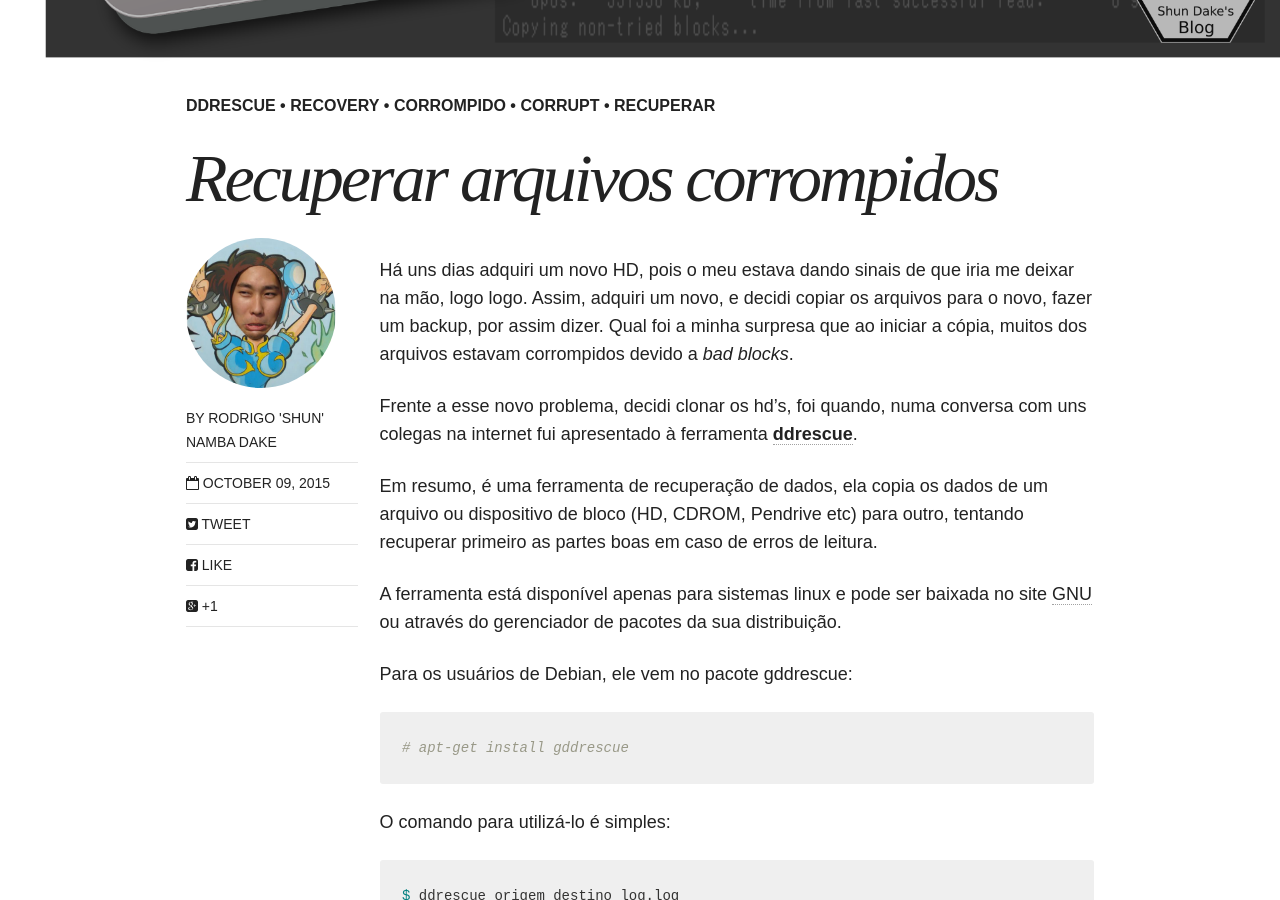
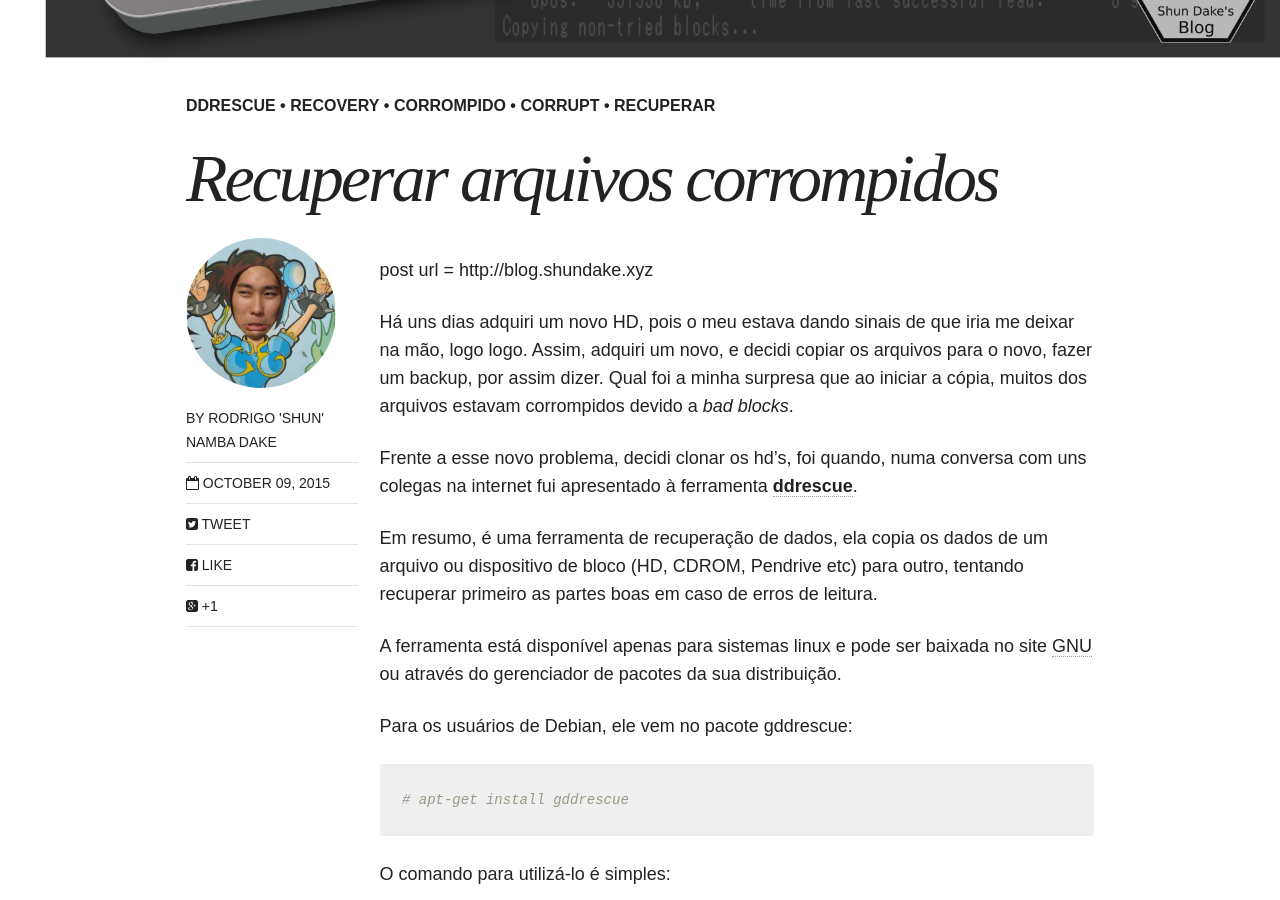
Before and after one commit to shundake/shundake.github.io, a Jekyll site: the page built from _posts/articles/2015-10-09-Recuperar-arquivos-corrompidos.md, in a window 1280 px wide and 900 px high, scrolled down 616 px. Built offline with Jekyll 4.4.1, drawn with Linux system fonts in a browser that asks for light colours; nearby versions of some CDN libraries.

Commit message:
some changes

```diff
--- a/_posts/articles/2015-10-09-Recuperar-arquivos-corrompidos.md
+++ b/_posts/articles/2015-10-09-Recuperar-arquivos-corrompidos.md
@@ -14,8 +14,6 @@
   creditlink:
 ---
 
-{{ post.url }}
-
 <div id="fb-root"></div>
 <script>(function(d, s, id) {
   var js, fjs = d.getElementsByTagName(s)[0];
@@ -24,6 +22,8 @@
   js.src = "//connect.facebook.net/en_US/all.js#xfbml=1&appId=541394239351629";
   fjs.parentNode.insertBefore(js, fjs);
 }(document, 'script', 'facebook-jssdk'));</script>
+
+post url = http://blog.shundake.xyz{{ post.url }}
 
 Há uns dias adquiri um novo HD, pois o meu estava dando sinais de que iria me
 deixar na mão, logo logo. Assim, adquiri um novo, e decidi copiar os arquivos
```
